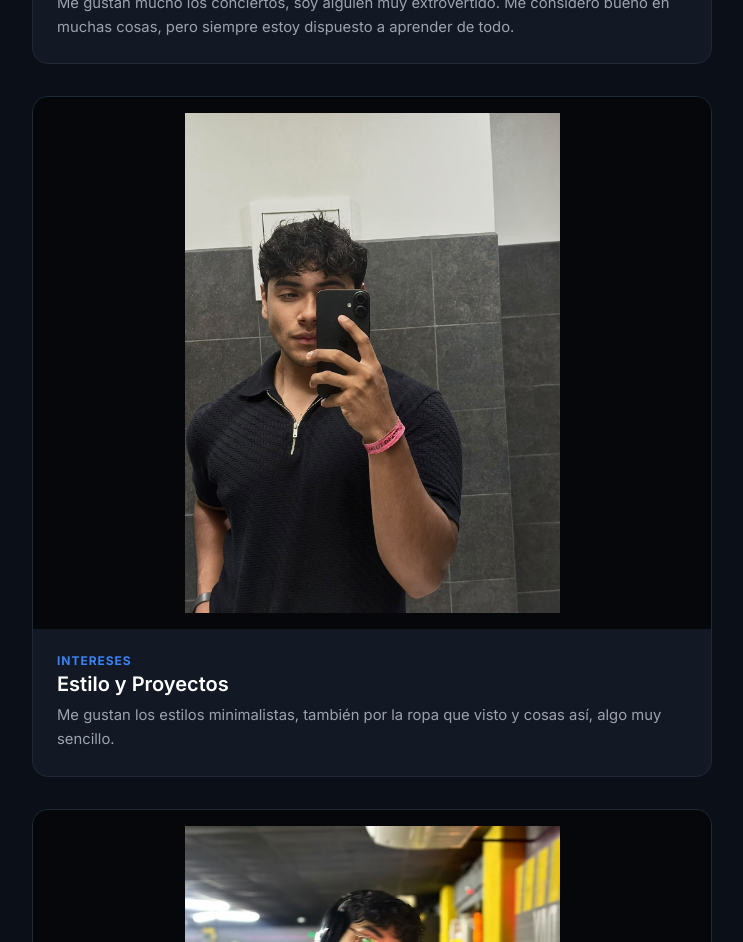
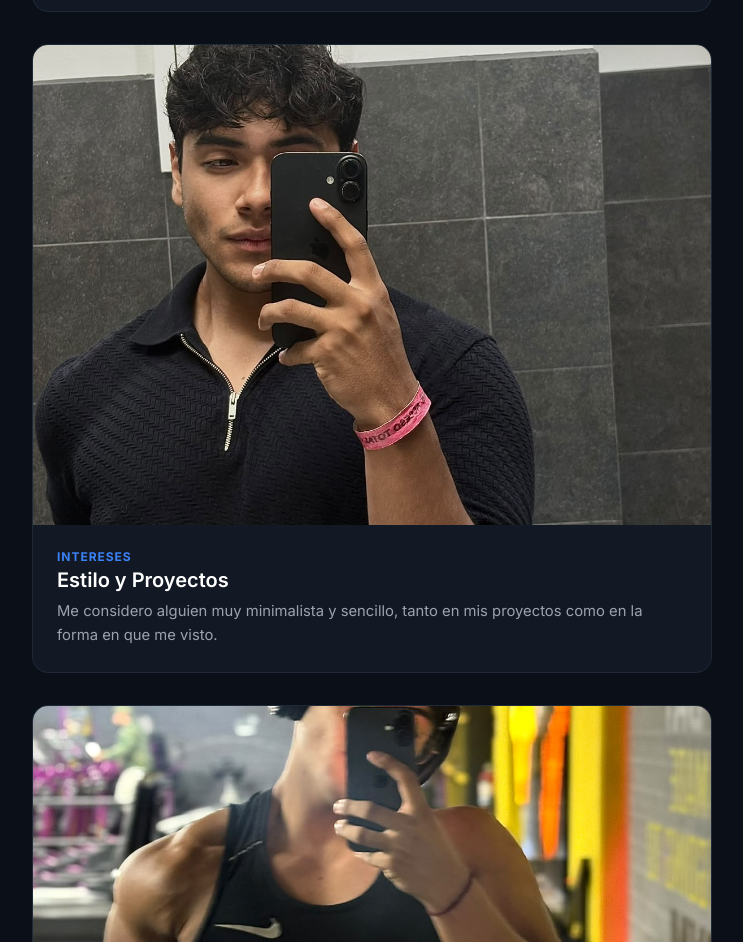
Before and after one commit to fabriciopacheco-star/AnimacionDinamica, a plain HTML site: page actividades/a2/index.html in a window 1280 px wide. Shown: the part 821-1763 px from the top of the page, without its empty margins (268-1011 px from the left). Drawn offline with Linux system fonts and the light colour scheme.

Commit message:
Update index.html

```diff
--- a/actividades/a2/index.html
+++ b/actividades/a2/index.html
@@ -89,20 +89,19 @@
       transform: translateY(-3px);
     }
 
+    /* Regresamos al formato completo sin espacios vacíos laterales */
     .img-container {
       width: 100%;
-      background-color: #05070a;
-      display: flex;
-      align-items: center;
-      justify-content: center;
-      padding: 1rem;
+      height: 480px;
+      background-color: #0d0f12;
+      overflow: hidden;
     }
 
     .img-container img {
       width: 100%;
-      max-height: 500px;
-      object-fit: contain;
-      border-radius: 8px;
+      height: 100%;
+      object-fit: cover;
+      object-position: center;
       display: block;
     }
 
@@ -177,7 +176,7 @@
         <div class="card-content">
           <span class="card-tag">PRESENTACIÓN</span>
           <h2>Sobre Mí</h2>
-          <p>Me gustan mucho los conciertos, soy alguien muy extrovertido. Me considero bueno en muchas cosas, pero siempre estoy dispuesto a aprender de todo.</p>
+          <p>Soy una persona extrovertida a la que se le facilita hacer amigos. Siempre intento ser alguien muy alegre y considero que soy muy creativo.</p>
         </div>
       </article>
 
@@ -189,7 +188,7 @@
         <div class="card-content">
           <span class="card-tag">INTERESES</span>
           <h2>Estilo y Proyectos</h2>
-          <p>Me gustan los estilos minimalistas, también por la ropa que visto y cosas así, algo muy sencillo.</p>
+          <p>Me considero alguien muy minimalista y sencillo, tanto en mis proyectos como en la forma en que me visto.</p>
         </div>
       </article>
 
@@ -201,7 +200,7 @@
         <div class="card-content">
           <span class="card-tag">MI LUGAR FAVORITO</span>
           <h2>El Gimnasio</h2>
-          <p>El gimnasio es mi parte favorita del día, ya que es disciplina y es un lugar donde me puedo desestresar.</p>
+          <p>El gimnasio es mi forma de desestresarme; para mí es un lugar seguro donde puedo mantener mi enfoque y disciplina día a día.</p>
         </div>
       </article>
 
@@ -213,7 +212,7 @@
         <div class="card-content">
           <span class="card-tag">MÚSICA</span>
           <h2>Humbe</h2>
-          <p>Es uno de mis cantantes favoritos, su música me gusta mucho. También me gusta mucho Latin Mafia, que ha compartido canciones con él.</p>
+          <p>Es mi cantante favorito, compartiendo ese lugar con Latin Mafia, ya que ambos hacen música juntos y me gusta mucho lo que producen.</p>
         </div>
       </article>
 
@@ -228,7 +227,7 @@
         <div class="card-content">
           <span class="card-tag">TIEMPO JUNTOS</span>
           <h2>Mi Novia</h2>
-          <p>Me gusta pasar mucho tiempo con ella, es mi persona favorita en todo el día.</p>
+          <p>Me gusta mucho pasar tiempo con ella; estar a su lado es sin duda la parte favorita de mi día.</p>
         </div>
       </article>
 
```
